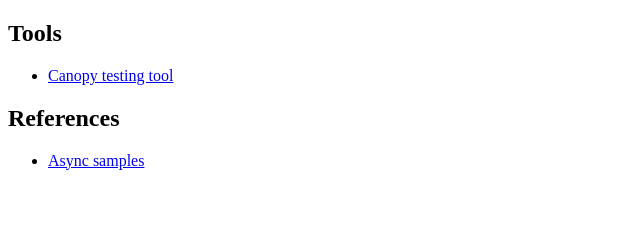
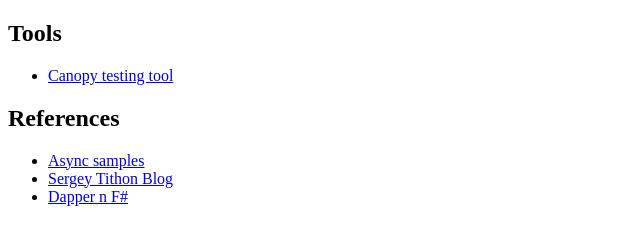
Before and after one commit to qfilip/fs-mentorship, a plain HTML site: page Docs/sources.html in a window 1280 px wide. Shown: the whole page, without its empty margins (0-640 px from the left). Drawn offline with Linux system fonts and the light colour scheme.

Commit message:
Update: sample snippets, helpful references, some changes to codebase

```diff
--- a/Docs/sources.html
+++ b/Docs/sources.html
@@ -25,6 +25,8 @@
 
             addTool('Canopy testing tool', 'http://lefthandedgoat.github.io/canopy/');
             addReference('Async samples', 'https://fsharpforfunandprofit.com/posts/concurrency-async-and-parallel/');
+            addReference('Sergey Tithon Blog', 'https://sergeytihon.com');
+            addReference('Dapper n F#', 'https://nozzlegear.com/blog/using-dapper-with-fsharp');
 
             render(sources);
         })()
```
Also changed, not shown: 9 other files.
